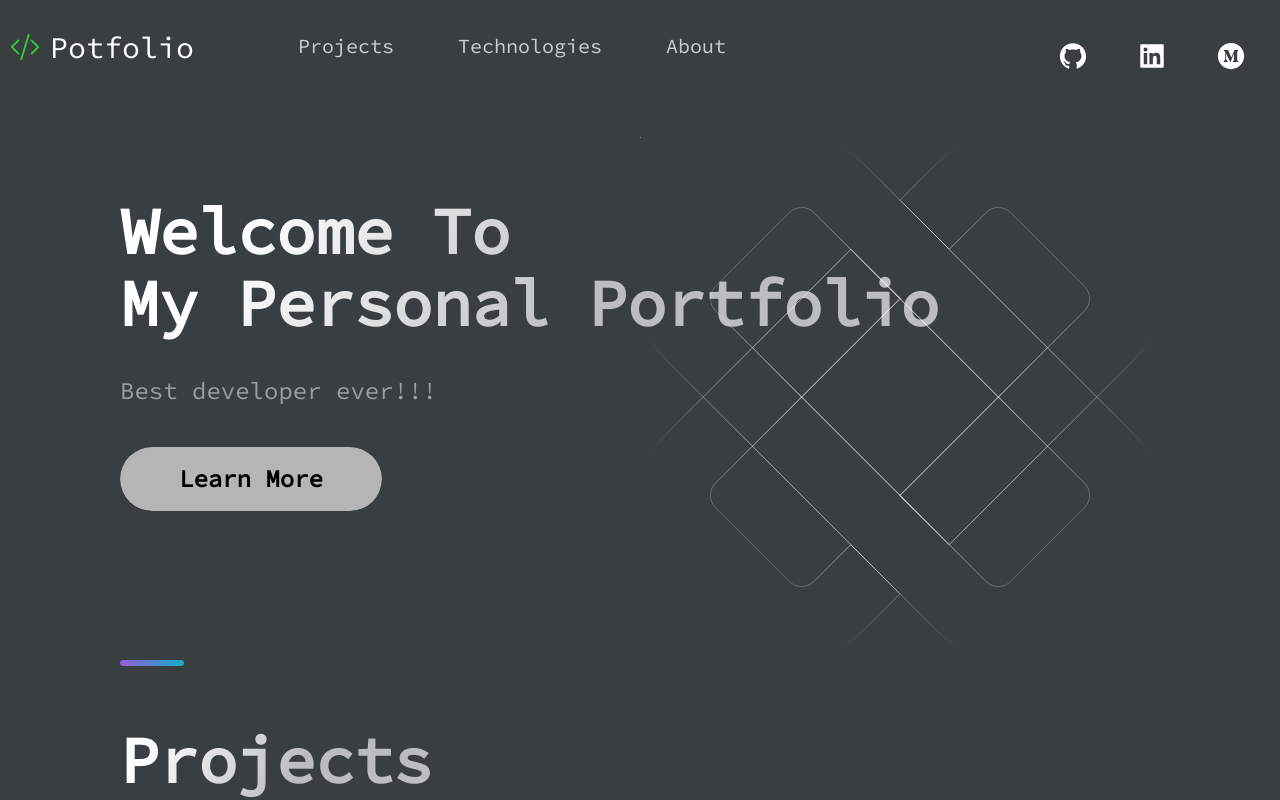
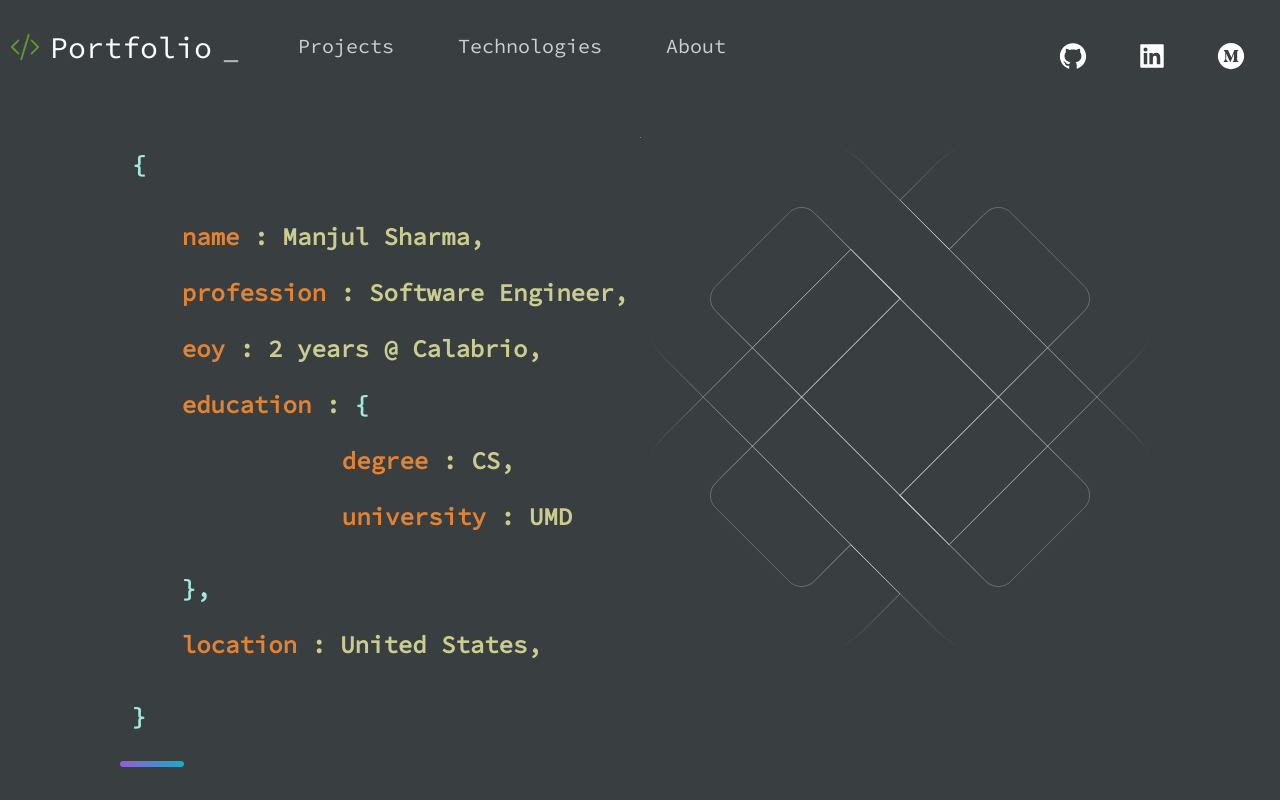
Before and after one commit to SharmaManjul/MyPortfolio, a Next.js app: page / in a window 1280 px wide. Shown: the top 800 px of the page. Built offline with nearby package versions, Linux system fonts and the light colour scheme.

Commit message:
Chaning hero to json informational element.

```diff
--- a/src/components/Footer/Footer.js
+++ b/src/components/Footer/Footer.js
@@ -22,13 +22,13 @@ const Footer = () => {
           <Slogan>Learn and grow!</Slogan>
         </CompanyContainer>
         <SocialContainer>
-          <SocialIcons href="https://github.com/SharmaManjul">
+          <SocialIcons href="https://github.com/SharmaManjul" target="_blank" rel="noopener noreferrer">
             <AiFillGithub size="3rem"/>
           </SocialIcons>
-          <SocialIcons href="https://www.linkedin.com/in/manjul-sharma/">
+          <SocialIcons href="https://www.linkedin.com/in/manjul-sharma/" target="_blank" rel="noopener noreferrer">
             <AiFillLinkedin size="3rem"/>
           </SocialIcons>
-          <SocialIcons href="https://medium.com/@manjul.sharma">
+          <SocialIcons href="https://medium.com/@manjul.sharma" target="_blank" rel="noopener noreferrer">
             <AiFillMediumCircle size="3rem"/>
           </SocialIcons>
         </SocialContainer>
--- a/src/components/Header/Header.js
+++ b/src/components/Header/Header.js
@@ -3,15 +3,16 @@ import React from 'react';
 import { AiFillGithub, AiFillLinkedin, AiFillMediumCircle } from 'react-icons/ai';
 import { BsCodeSlash } from 'react-icons/bs';
 
-import { Container, Div1, Div2, Div3, NavLink, SocialIcons, Span } from './HeaderStyles';
+import { Container, Div1, Div2, Div3, NavLink, SocialIcons, Span, BlinkingUnderscore } from './HeaderStyles';
 
 const Header = () =>  (
   <Container>
     <Div1>
       <Link href="/">
         <a style={{ display: "flex", alignItems: "center", color: "white", marginBottom: "20px"}}>
-          <BsCodeSlash size="3rem" color='#32CD32'/>
-          <Span>Potfolio</Span>
+          <BsCodeSlash size="3rem" color='#60992D'/>
+          <Span>Portfolio</Span>
+          <BlinkingUnderscore>_</BlinkingUnderscore>
         </a>
       </Link>
     </Div1>
@@ -33,13 +34,13 @@ const Header = () =>  (
       </li>
     </Div2>
     <Div3>
-      <SocialIcons href="https://github.com/SharmaManjul">
+      <SocialIcons href="https://github.com/SharmaManjul" target="_blank" rel="noopener noreferrer">
         <AiFillGithub size="3rem"/>
       </SocialIcons>
-      <SocialIcons href="https://www.linkedin.com/in/manjul-sharma/">
+      <SocialIcons href="https://www.linkedin.com/in/manjul-sharma/" target="_blank" rel="noopener noreferrer">
         <AiFillLinkedin size="3rem"/>
       </SocialIcons>
-      <SocialIcons href="https://medium.com/@manjul.sharma">
+      <SocialIcons href="https://medium.com/@manjul.sharma" target="_blank" rel="noopener noreferrer">
         <AiFillMediumCircle size="3rem"/>
       </SocialIcons>
     </Div3>
--- a/src/components/Header/HeaderStyles.js
+++ b/src/components/Header/HeaderStyles.js
@@ -1,5 +1,5 @@
 import { IoIosArrowDropdown } from 'react-icons/io';
-import styled from 'styled-components';
+import styled, {keyframes} from 'styled-components';
 
 export const Container = styled.div`
   display: grid;
@@ -128,3 +128,17 @@ border-radius: 50px;
 
   }
 `
+
+//Blinking Underscore
+function blinkingEffect() {
+  return keyframes`
+    50% {
+      opacity: 0;
+    }
+  `;
+}
+
+export const BlinkingUnderscore = styled.div`
+  font-size: 3rem;
+  animation: ${blinkingEffect} 1s linear infinite;
+`
--- a/src/components/Hero/Hero.js
+++ b/src/components/Hero/Hero.js
@@ -2,19 +2,25 @@ import React from 'react';
 
 import { Section, SectionText, SectionTitle } from '../../styles/GlobalComponents';
 import Button from '../../styles/GlobalComponents/Button';
-import { LeftSection } from './HeroStyles';
+import { LeftSection, JsonText } from './HeroStyles';
 
 const Hero = () => (
   <Section row nopadding>
     <LeftSection>
-      <SectionTitle main center>
-        Welcome To <br />
-        My Personal Portfolio
-      </SectionTitle>
-      <SectionText>
-        Best developer ever!!!
-      </SectionText>
-      <Button onClick={() => window.location='https://google.com'}>Learn More</Button>
+      <JsonText style={{color:'#A2E8DD'}}>{"{"}</JsonText>
+      <JsonText style={{paddingLeft: "5rem", color:'#CACC90'}}>
+        <span style={{color:'#E18335'}}>name</span> : Manjul Sharma,<br />
+        <span style={{color:'#E18335'}}>profession</span> : Software Engineer,<br />
+        <span style={{color:'#E18335'}}>eoy</span> : 2 years @ Calabrio,<br />
+        <span style={{color:'#E18335'}}>education</span> : <span style={{color:'#A2E8DD'}}>{"{"}</span>
+        <JsonText style={{paddingLeft: "16rem"}}>
+          <span style={{color:'#E18335'}}>degree</span> : CS,<br/>
+          <span style={{color:'#E18335'}}>university</span> : UMD
+        </JsonText>
+        <span style={{color:'#A2E8DD'}}>{"},"}</span><br />
+        <span style={{color:'#E18335'}}>location</span> : United States,
+      </JsonText>
+      <JsonText style={{color:'#A2E8DD'}}>{"}"}</JsonText>
     </LeftSection>
   </Section>
 );
--- a/src/components/Hero/HeroStyles.js
+++ b/src/components/Hero/HeroStyles.js
@@ -17,3 +17,12 @@ export const LeftSection = styled.div`
     margin: 0 auto;
   }
 `;
+
+export const JsonText = styled.p`
+  font-weight: 600;
+  font-size: 24px;
+  line-height: 56px;
+  width: max-content;
+  max-width: 100%;
+  margin-bottom: 16px;
+`;
```
